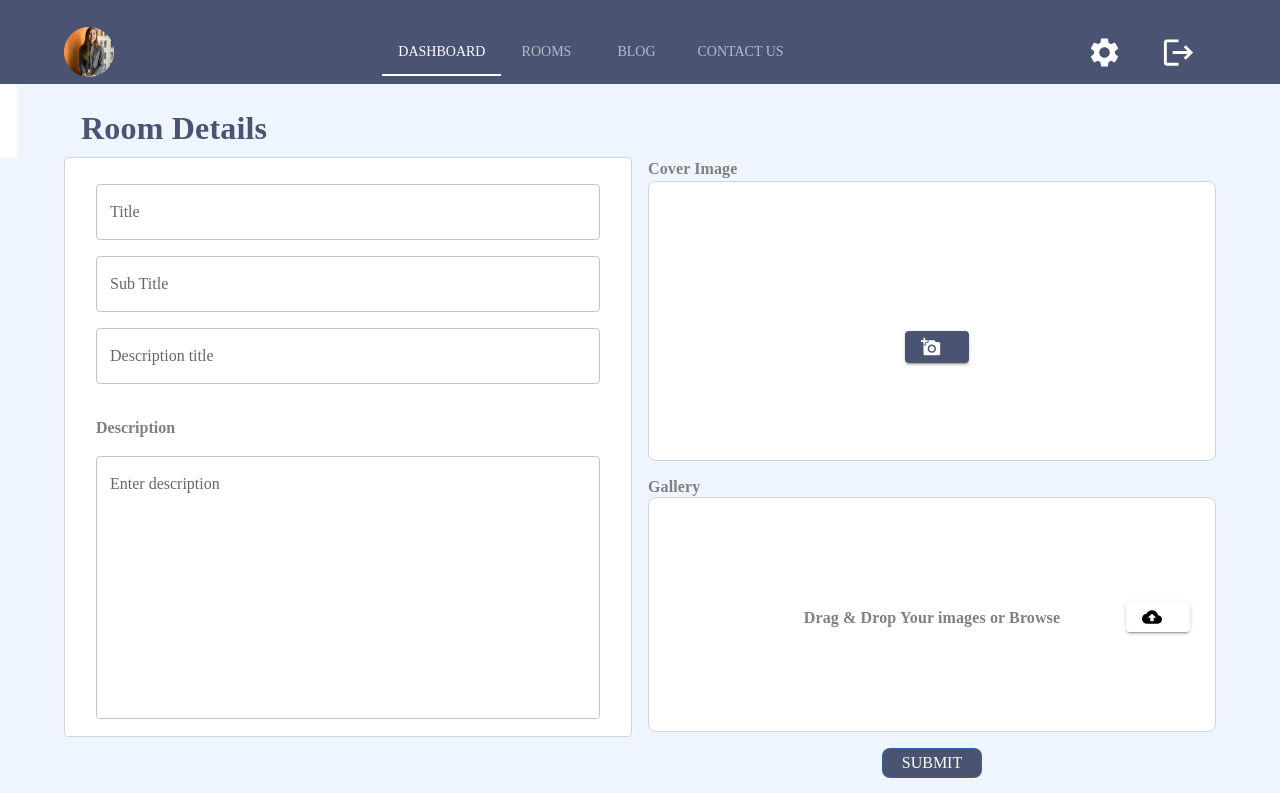
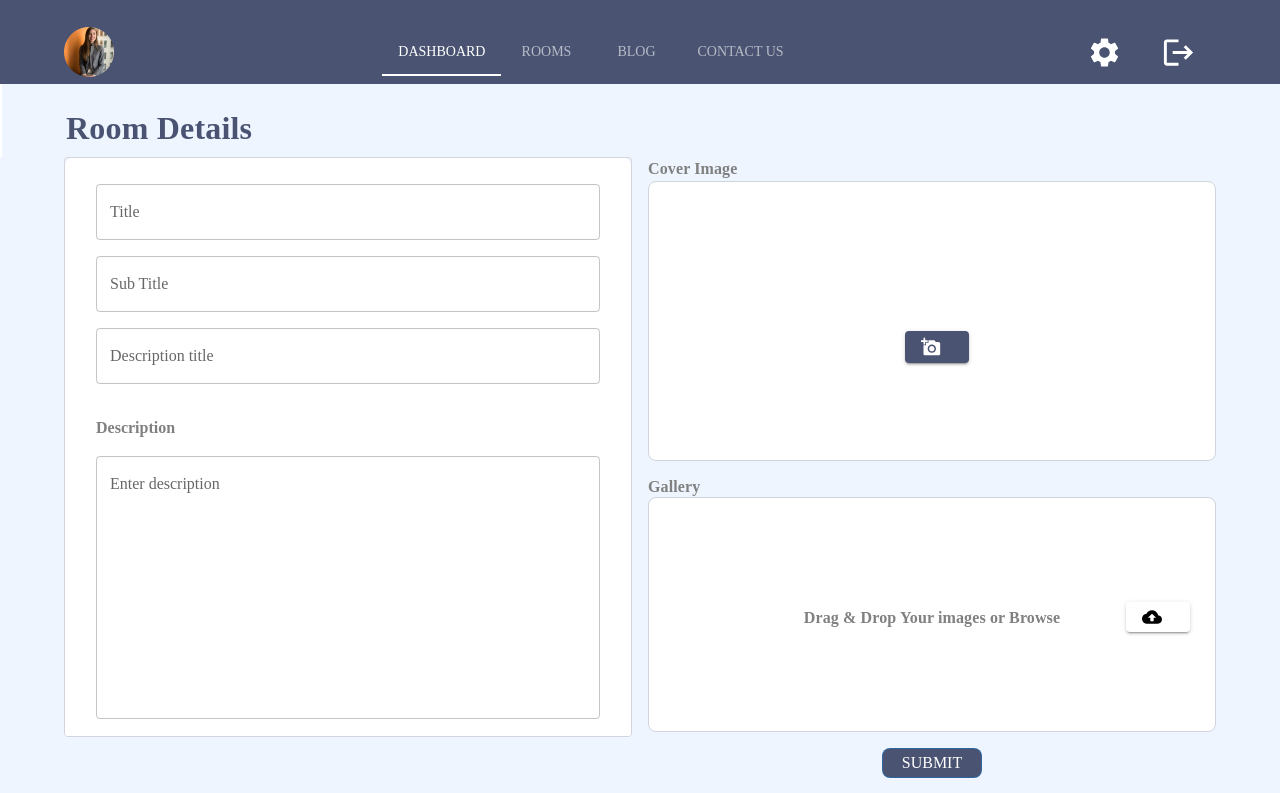
Before and after one commit to Software-Lifecycle-Consultants/slc-open-hms, a Next.js app: page /admin/room-details in a window 1280 px wide. Shown: the top 793 px of the page. Built offline with nearby package versions, Linux system fonts and the light colour scheme.

Commit message:
changed to mx

```diff
--- a/app/admin/room-details/page.tsx
+++ b/app/admin/room-details/page.tsx
@@ -26,7 +26,7 @@ const roomDetails = () => {
   return (
     <>
       <Box
-        sx={{ backgroundColor: "#EEF5FF", padding: "10px 0", width: "100%", marginLeft: "17px"}}
+        sx={{ backgroundColor: "#EEF5FF", padding: "10px 0", width: "100%", mx: "2px"}}
       >
         <Container>
           <HeadingBook />
```
